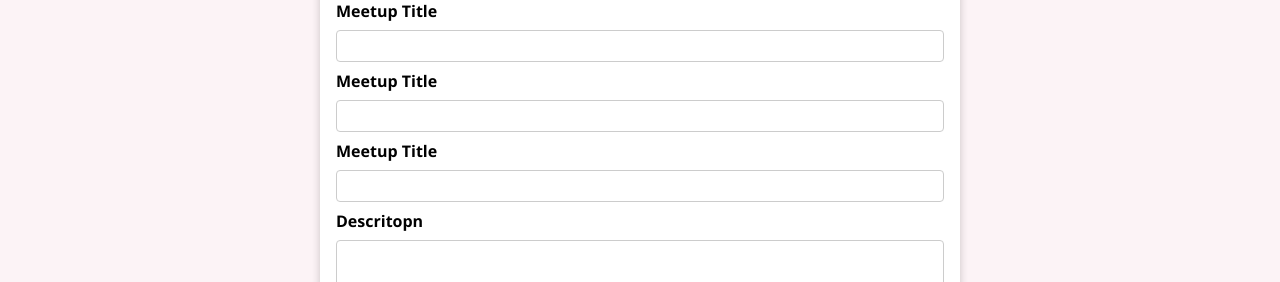
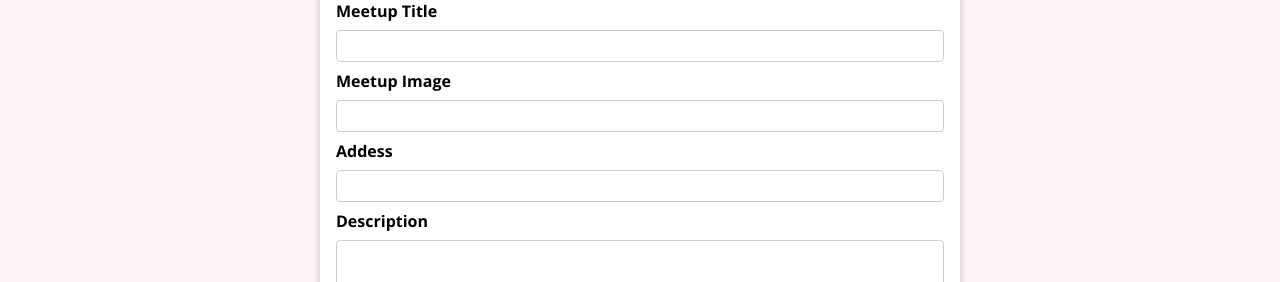
Before and after one commit to Zareb11/React-training, a React (Create React App) app: page /new-meetup in a window 1280 px wide. Shown: the part 232-514 px from the top of the page. Built offline with nearby package versions, Linux system fonts and the light colour scheme.

Commit message:
User input and and handling form submissions

```diff
--- a/src/components/meetups/NewMeetupForm.js
+++ b/src/components/meetups/NewMeetupForm.js
@@ -1,24 +1,50 @@
+import  { useRef } from 'react';
+
 import Card from "../ui/Card";
 import classes from './NewMeetupForm.module.css';
 
 function NewMeetupForm() {
+
+    const titleInputRef = useRef();
+    const imageInputRef = useRef();
+    const addressInputRef = useRef();
+    const descriptionInputRef = useRef();
+
+    function submitHandler(event) {
+        //Prevent browser default
+        event.preventDefault();
+        const enteredTitle = titleInputRef.current.value;
+        const enteredImage = imageInputRef.current.value;
+        const enteredAddress = addressInputRef.current.value;
+        const enteredDescription = descriptionInputRef.current.value;
+
+        const meetupData = {
+            title : enteredTitle,
+            image: enteredImage,
+            address: enteredAddress,
+            description: enteredDescription,
+        };
+
+        console.log(meetupData);
+    }
+
     return <Card>
-        <form className={classes.form}>
+        <form className={classes.form} onSubmit={submitHandler}>
             <div className={classes.control}>
                 <label htmlFor="title">Meetup Title</label>
-                <input type="text" required id="title"></input>
+                <input type="text" required id="title" ref={titleInputRef}/>
             </div>
             <div className={classes.control}>
-                <label htmlFor="image">Meetup Title</label>
-                <input type="url" required id="image"></input>
+                <label htmlFor="image">Meetup Image</label>
+                <input type="url" required id="image" ref={imageInputRef}></input>
             </div>
             <div className={classes.control}>
-                <label htmlFor="address">Meetup Title</label>
-                <input type="text" required id="address"></input>
+                <label htmlFor="address">Addess</label>
+                <input type="text" required id="address" ref={addressInputRef}></input>
             </div>
             <div className={classes.control}>
-                <label htmlFor="description">Descritopn</label>
-                <textarea id="description" required rows = '5'></textarea>
+                <label htmlFor="description">Description</label>
+                <textarea id="description" required rows = '5' ref={descriptionInputRef}></textarea>
             </div>
             <div className={classes.actions}>
                 <button>Add Meetup</button>
```
